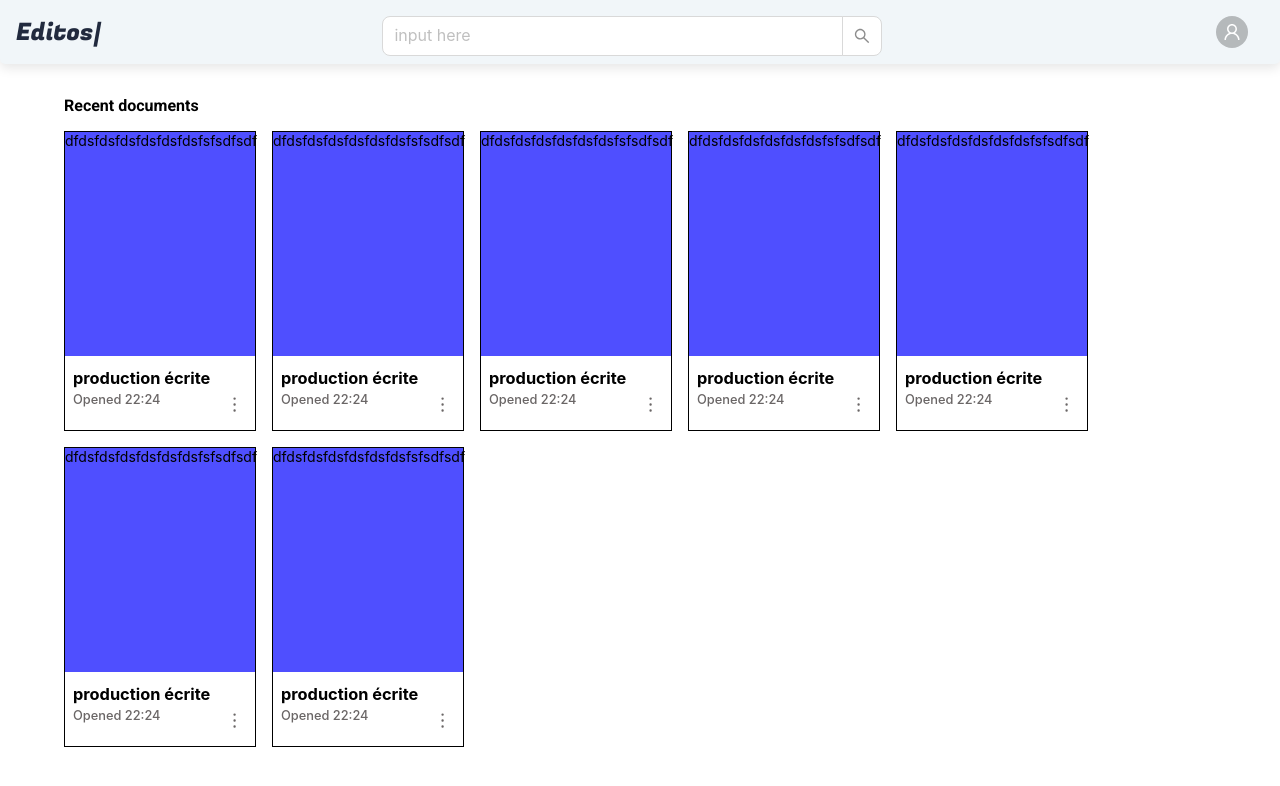
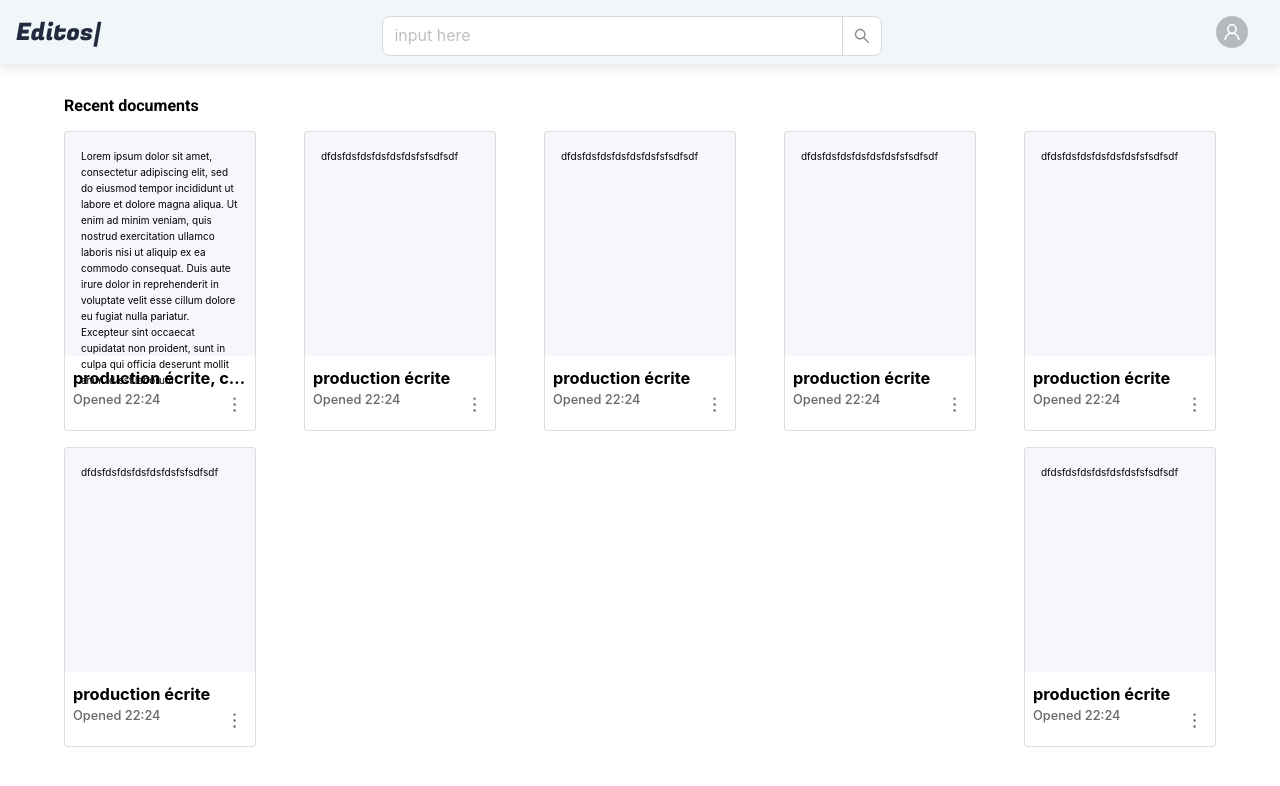
Before and after one commit to shamskhodary/Editos, a React (Create React App) app in the folder client/: page / in a window 1280 px wide. Shown: the top 786 px of the page. Built offline with nearby package versions, Linux system fonts and the light colour scheme.

Commit message:
completed documents comp

```diff
--- a/client/src/componenets/Documents.jsx
+++ b/client/src/componenets/Documents.jsx
@@ -1,5 +1,5 @@
 import '../styles/documents.css';
-import { Col, Dropdown, Row } from 'antd';
+import { Col, Dropdown, Row, Tooltip } from 'antd';
 import { MoreOutlined, DeleteFilled, EditFilled } from '@ant-design/icons';
 const items = [
   {
@@ -23,14 +23,15 @@ const Documents = () => {
         md: 24,
         lg: 32,
       }}
-      style={{gap: "1rem", margin: "0"}}
+      className='row'
+      style={{gap: "1rem", margin: "0", flexWrap: "wrap", justifyContent: "space-between"}}
     >
       <Col className="gutter-row" span={4} >
         <div className='content-preview'>
-          <p>dfdsfdsfdsfdsfdsfdsfsfsdfsdf</p>
+          <p>Lorem ipsum dolor sit amet, consectetur adipiscing elit, sed do eiusmod tempor incididunt ut labore et dolore magna aliqua. Ut enim ad minim veniam, quis nostrud exercitation ullamco laboris nisi ut aliquip ex ea commodo consequat. Duis aute irure dolor in reprehenderit in voluptate velit esse cillum dolore eu fugiat nulla pariatur. Excepteur sint occaecat cupidatat non proident, sunt in culpa qui officia deserunt mollit anim id est laborum</p>
         </div>
         <div className="details">
-          <h3>production écrite</h3>
+          <Tooltip title="production écrite, ce n'est pas possible ce qu'on fait"><h3>production écrite, ce n'est pas possible ce qu'on fait </h3></Tooltip>
           <div className="more-details">
           <span>Opened 22:24</span>
           <Dropdown menu={{ items }}
--- a/client/src/styles/documents.css
+++ b/client/src/styles/documents.css
@@ -7,16 +7,28 @@
 }
 
 .gutter-row {
-  border: 1px solid black;
+  border: 1px solid rgb(223, 220, 220);
   padding: 0px !important;
   height: 300px;
+  border-radius: 3px;
+  width: 20% !important;
+}
 
+.gutter-row:hover {
+  border: 1px solid #4285F4;
+  cursor: pointer;
 }
 
 .content-preview {
-  background-color: rgb(79, 79, 255);
+  line-height: 1rem;
+  padding: 1rem;
+  background-color: rgba(220, 220, 243, 0.267);
   width: 100%;
   height: 75%;
+}
+
+.content-preview p {
+  font-size: 10px;
 }
 
 .details {
@@ -26,6 +38,13 @@
   display: flex;
   flex-direction: column;
   justify-content: center;
+}
+
+.details h3 {
+  overflow: hidden;
+  white-space: nowrap;
+  text-overflow: ellipsis;
+  cursor: pointer;
 }
 
 .more-details {
```
Also changed, not shown: 1 other file (tests, documents, lock files or other folders).
